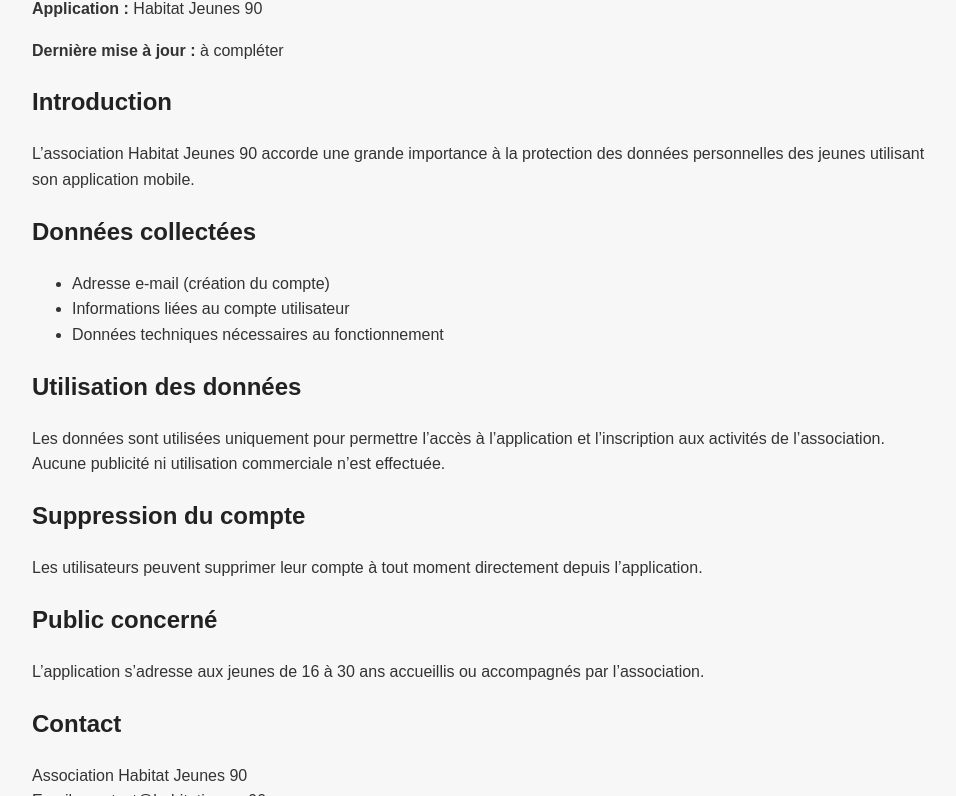
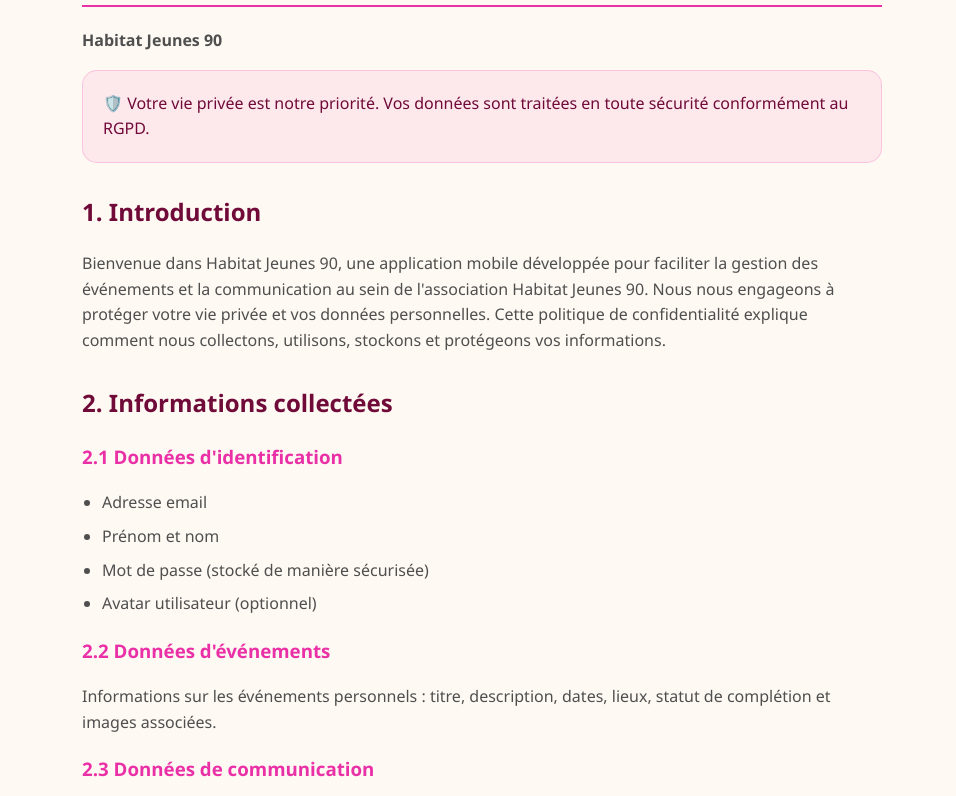
Before and after one commit to Joel-Philippe/habitat-jeunes-90-privacy-policy, a plain HTML site: page index.html in a window 1280 px wide. Shown: the part 118-914 px from the top of the page, without its empty margins (158-1114 px from the left). Drawn offline with Linux system fonts and the light colour scheme.

Commit message:
Update index.html

```diff
--- a/index.html
+++ b/index.html
@@ -2,64 +2,93 @@
    <html lang="fr">
    <head>
        <meta charset="UTF-8">
-  <title>Politique de confidentialité – Habitat Jeunes 90</title>
        <meta name="viewport" content="width=device-width, initial-scale=1.0">
+       <title>Politique de Confidentialité - Habitat Jeunes 90</title>
        <style>
            body {
-      font-family: Arial, sans-serif;
-      background-color: #f7f7f7;
-      color: #333;
-      max-width: 900px;
-      margin: auto;
+               font-family: 'Segoe UI', Tahoma, Geneva, Verdana, sans-serif;
+                line-height: 1.6;
+                color: #4F4F4F;
+                max-width: 800px;
+                margin: 0 auto;
+                padding: 40px 20px;
+                background-color: #FEF9F2;
+            }
+            h1 { color: #700A38; border-bottom: 2px solid #EA30A7; padding-bottom: 10px; }
+            h2 { color: #700A38; margin-top: 30px; }
+            h3 { color: #EA30A7; }
+            .highlight-box {
+                background-color: rgba(234, 48, 167, 0.08);
+                border: 1px solid rgba(234, 48, 167, 0.2);
                 padding: 20px;
-      line-height: 1.6;
+                border-radius: 15px;
+                margin-bottom: 30px;
+                font-weight: 500;
+                color: #700A38;
             }
-    h1, h2 {
-      color: #222;
+            .footer {
+                margin-top: 50px;
+                text-align: center;
+                font-size: 0.9em;
+                color: #888;
+                font-style: italic;
             }
+            ul { padding-left: 20px; }
+            li { margin-bottom: 8px; }
         </style>
     </head>
     <body>
 
-<h1>Politique de confidentialité</h1>
-<p><strong>Application :</strong> Habitat Jeunes 90</p>
-<p><strong>Dernière mise à jour :</strong> à compléter</p>
+        <h1>Politique de Confidentialité</h1>
+        <p><strong>Habitat Jeunes 90</strong></p>
 
-<h2>Introduction</h2>
-<p>
-L’association Habitat Jeunes 90 accorde une grande importance à la protection
-des données personnelles des jeunes utilisant son application mobile.
-</p>
+        <div class="highlight-box">
+            🛡️ Votre vie privée est notre priorité. Vos données sont traitées en toute sécurité conformément au RGPD.
+        </div>
 
-<h2>Données collectées</h2>
+        <h2>1. Introduction</h2>
+        <p>Bienvenue dans Habitat Jeunes 90, une application mobile développée pour faciliter la gestion des événements et la communication au sein de l'association
+   Habitat Jeunes 90. Nous nous engageons à protéger votre vie privée et vos données personnelles. Cette politique de confidentialité explique comment nous collectons,
+   utilisons, stockons et protégeons vos informations.</p>
+
+        <h2>2. Informations collectées</h2>
+        <h3>2.1 Données d'identification</h3>
         <ul>
-  <li>Adresse e-mail (création du compte)</li>
-  <li>Informations liées au compte utilisateur</li>
-  <li>Données techniques nécessaires au fonctionnement</li>
+            <li>Adresse email</li>
+            <li>Prénom et nom</li>
+            <li>Mot de passe (stocké de manière sécurisée)</li>
+            <li>Avatar utilisateur (optionnel)</li>
         </ul>
 
-<h2>Utilisation des données</h2>
-<p>
-Les données sont utilisées uniquement pour permettre l’accès à l’application
-et l’inscription aux activités de l’association.
-Aucune publicité ni utilisation commerciale n’est effectuée.
-</p>
+        <h3>2.2 Données d'événements</h3>
+        <p>Informations sur les événements personnels : titre, description, dates, lieux, statut de complétion et images associées.</p>
 
-<h2>Suppression du compte</h2>
-<p>
-Les utilisateurs peuvent supprimer leur compte à tout moment directement depuis l’application.
-</p>
+        <h3>2.3 Données de communication</h3>
+        <p>Messages de chat, conversations et états de lecture.</p>
 
-<h2>Public concerné</h2>
-<p>
-L’application s’adresse aux jeunes de 16 à 30 ans accueillis ou accompagnés par l’association.
-</p>
+        <h2>3. Utilisation des données</h2>
+        <p>Nous utilisons vos données pour vous authentifier, vous permettre de gérer vos événements, faciliter la communication via le chat et vous envoyer des
+   notifications importantes.</p>
 
-<h2>Contact</h2>
-<p>
-Association Habitat Jeunes 90<br>
-Email : contact@habitatjeunes90.org
-</p>
+        <h2>4. Partage des données</h2>
+        <p>Nous ne vendons pas vos données. Elles sont partagées uniquement avec les administrateurs de l'association pour la gestion et avec nos prestataires technique
+   (Supabase, Firebase) pour l'hébergement.</p>
+
+        <h2>5. Stockage et sécurité</h2>
+        <p>Vos données sont stockées sur des serveurs sécurisés en Europe. Les mots de passe sont hashés et les communications sont chiffrées (HTTPS/TLS).</p>
+
+        <h2>6. Vos droits</h2>
+        <p>Conformément au RGPD, vous disposez d'un droit d'accès, de rectification, d'effacement et de portabilité de vos données.</p>
+
+        <h2>10. Contact</h2>
+        <p>Pour toute question :<br>
+        • Email : <strong>contact@habitatjeunes90.org</strong><br>
+        • Adresse : <strong>06 Rue de Madrid, 90000 Belfort</strong><br>
+        • Délégué à la protection des données : Philippe Wolff</p>
+
+        <div class="footer">
+            Dernière mise à jour : 24 février 2026
+        </div>
 
     </body>
     </html>
```
Lines whose indentation alone changed are shown as unchanged.
